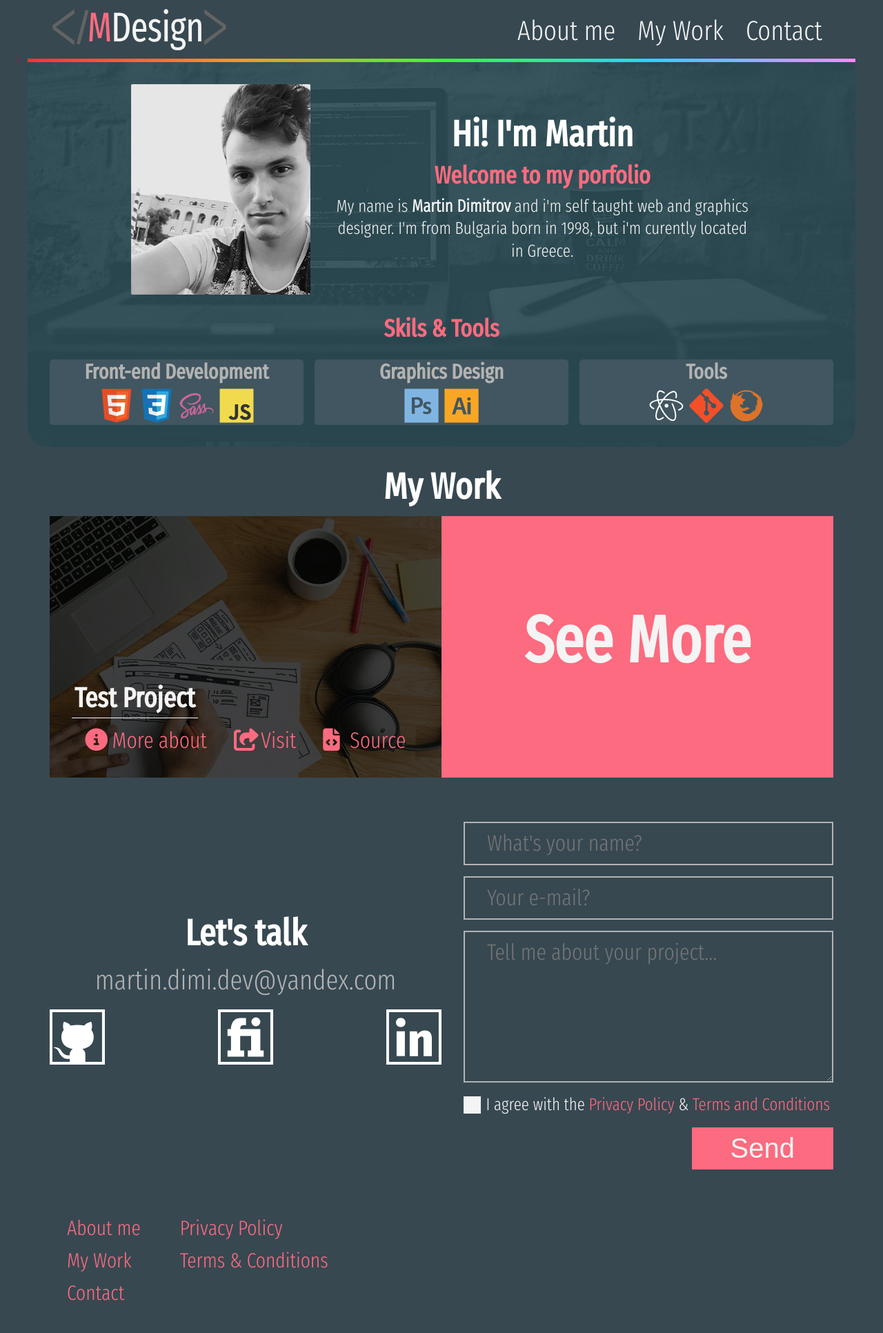
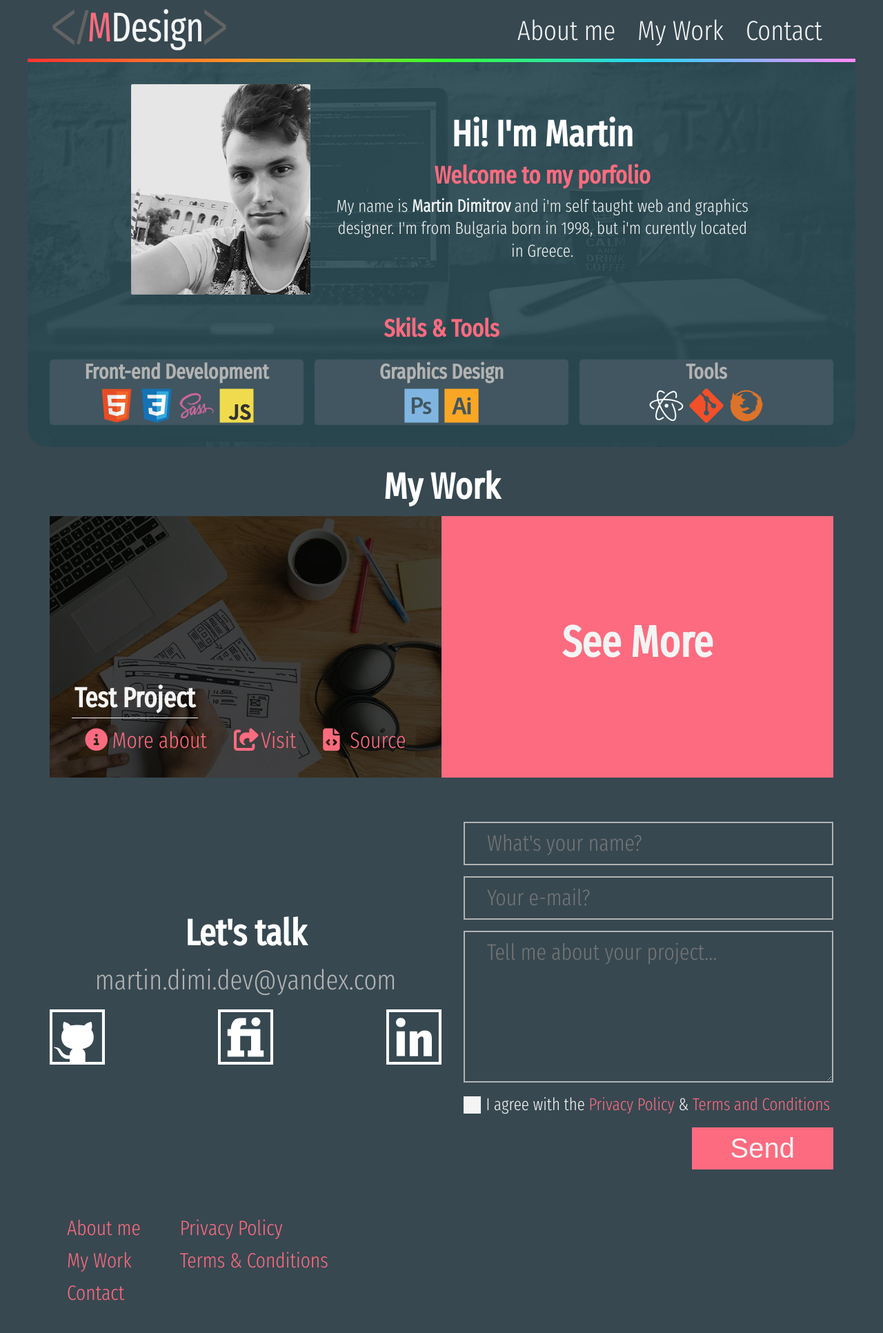
Before and after one commit to martindimi/mdesign-source, a Jekyll site: the page built from _pages/home.md, in a window 1280 px wide. Shown: the whole page at 69% size. Built offline with Jekyll 4.4.1, drawn with Linux system fonts in a browser that asks for light colours; nearby versions of some CDN libraries.

Commit message:
Change more-projects-entry heading level

```diff
--- a/_includes/section-my-work.html
+++ b/_includes/section-my-work.html
@@ -11,7 +11,7 @@
       {% endfor %}
 
       <article class="more-projects-entry">
-        <h2><a href="#" class="more-projects-entry-title">See More</a></h2>
+        <h3><a href="#" class="more-projects-entry-title">See More</a></h3>
       </article>
 
     </div>
```
